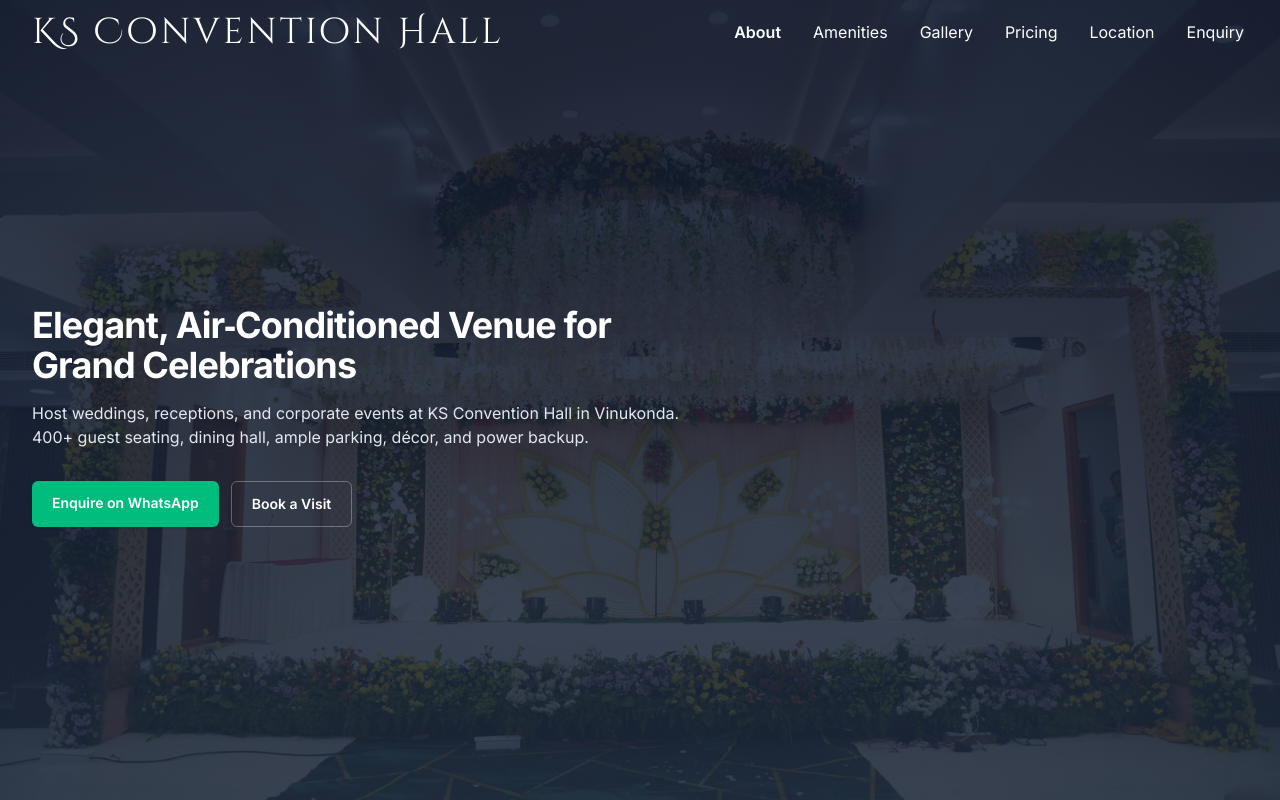
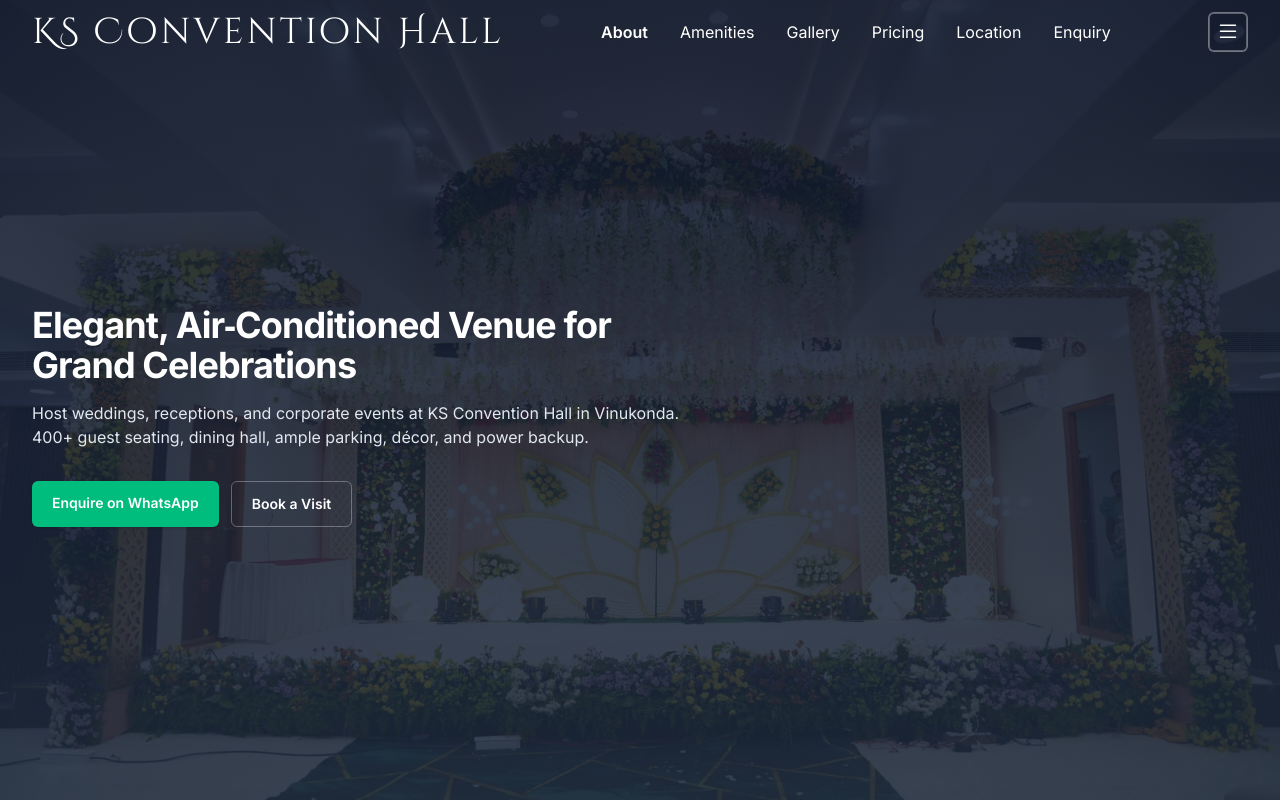
Before and after one commit to anil3002/Convention-Hall, a React (Vite) app: page / in a window 1280 px wide. Shown: the top 800 px of the page. Built offline with nearby package versions, Linux system fonts and the light colour scheme.

Commit message:
working on mobile responsiveness

```diff
--- a/src/components/Header.tsx
+++ b/src/components/Header.tsx
@@ -134,10 +134,10 @@
             ))}
           </nav>
           <button
-            className={`md:hidden inline-flex items-center justify-center p-2 rounded border ${
+            className={`inline-flex h-10 w-10 items-center justify-center rounded-md border text-sm font-medium transition-colors ${
               atTop
-                ? 'border-white/40 text-white hover:bg-white/10'
-                : 'border-slate-300 text-slate-700 hover:bg-slate-100'
+                ? 'border-white/40 text-white bg-slate-900/20 hover:bg-slate-900/30 ring-1 ring-inset ring-white/30'
+                : 'border-slate-300 text-slate-700 bg-white hover:bg-slate-100 ring-1 ring-inset ring-slate-200'
             } focus-visible:outline-none focus-visible:ring-2 focus-visible:ring-slate-400`}
             onClick={() => setOpen((v) => !v)}
             aria-expanded={open}
@@ -147,15 +147,16 @@
             <svg xmlns="http://www.w3.org/2000/svg" viewBox="0 0 24 24" fill="currentColor" className="h-6 w-6">
               <path fillRule="evenodd" d="M3.75 5.25a.75.75 0 0 1 .75-.75h15a.75.75 0 0 1 0 1.5h-15a.75.75 0 0 1-.75-.75Zm0 6a.75.75 0 0 1 .75-.75h15a.75.75 0 0 1 0 1.5h-15a.75.75 0 0 1-.75-.75Zm.75 5.25a.75.75 0 0 0 0 1.5h15a.75.75 0 0 0 0-1.5h-15Z" clipRule="evenodd" />
             </svg>
+            <span className="sr-only">Menu</span>
           </button>
         </div>
       </div>
       <div
         id="mobile-menu"
         ref={menuRef}
-        className={`md:hidden ${open ? 'block' : 'hidden'} border-t ${
+        className={`${open ? 'block' : 'hidden'} border-t ${
           atTop ? 'border-white/10 bg-slate-900/90 text-white' : 'border-slate-200 bg-white'
-        }`}
+        } max-h-[80vh] overflow-y-auto pb-safe`}
       >
         <nav className="mx-auto max-w-7xl px-4 sm:px-6 lg:px-8 py-3" aria-label="Mobile">
           <ul className="flex flex-col gap-2">
```
